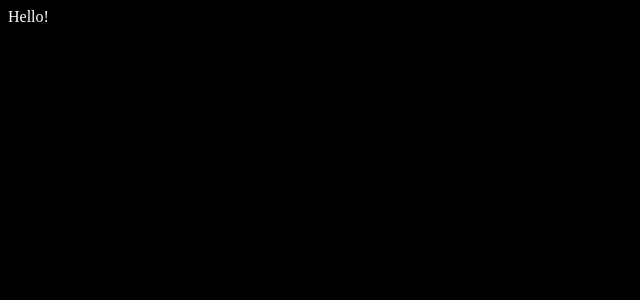
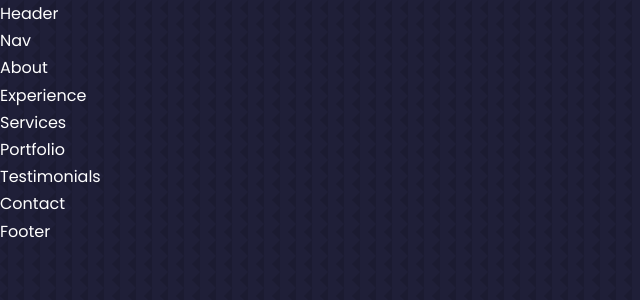
Before and after one commit to BehnamBorhani/My-Portfolio, a React (Create React App) app: page / in a window 1280 px wide. Shown: the top 300 px of the page, without its empty margins (0-640 px from the left). Built offline with nearby package versions, Linux system fonts and the light colour scheme.

Commit message:
General styles updated

```diff
--- a/src/App.jsx
+++ b/src/App.jsx
@@ -1,7 +1,28 @@
 import React from "react";
+import Header from "./components/header/Header";
+import About from "./components/about/About";
+import Experience from "./components/experience/Experience";
+import Footer from "./components/footer/Footer";
+import Nav from "./components/nav/Nav";
+import Portfolio from "./components/portfolio/Portfolio";
+import Services from "./components/services/Services";
+import Testimonials from "./components/testimonials/Testimonials";
+import Contact from "./components/contact/Contact";
 
 const App = () => {
-  return <div>Hello!</div>;
+  return (
+    <>
+      <Header />
+      <Nav />
+      <About />
+      <Experience />
+      <Services />
+      <Portfolio />
+      <Testimonials />
+      <Contact />
+      <Footer />
+    </>
+  );
 };
 
 export default App;
--- a/src/components/testimonials/Testimonials.jsx
+++ b/src/components/testimonials/Testimonials.jsx
@@ -0,0 +1,8 @@
+import React from "react";
+import "./testimonials.css";
+
+const Testimonials = () => {
+  return <div>Testimonials</div>;
+};
+
+export default Testimonials;
--- a/src/index.css
+++ b/src/index.css
@@ -1,4 +1,132 @@
+@import url("https://fonts.googleapis.com/css2?family=Poppins:wght@300;400;500;600&display=swap");
+
+* {
+  margin: 0;
+  padding: 0;
+  border: 0;
+  outline: 0;
+  box-sizing: border-box;
+  list-style: none;
+  text-decoration: none;
+}
+
+:root {
+  --color-bg: #1f1f38;
+  --color-bg-variant: #2c2c6c;
+  --color-primary: #4db5ff;
+  --color-primary-variant: rgba(77, 181, 225, 0.4);
+  --color-white: #fff;
+  --color-light: rgba(225, 225, 225, 0.6);
+
+  --transition: all 400ms ease;
+
+  --container-width-lg: 75%;
+  --container-width-md: 86%;
+  --container-width-sm: 90%;
+}
+
+html {
+  scroll-behavior: smooth;
+}
+
+::-webkit-scrollbar {
+  display: none;
+}
+
 body {
-  background: black;
-  color: white;
+  font-family: "Poppins", sans-serif;
+  background: var(--color-bg);
+  color: var(--color-white);
+  line-height: 1.7;
+  background-image: url(../src/assets/bg-texture.png);
 }
+
+/* ========================= GENERAL STYLES ======================= */
+
+.container {
+  width: var(--container-width-lg);
+  margin: 0 auto;
+}
+
+h1,
+h2,
+h3,
+h4,
+h5 {
+  font-weight: 500;
+}
+
+section {
+  margin-top: 8rem;
+}
+
+section > h2,
+section > h5 {
+  text-align: center;
+  color: var(--color-light);
+}
+
+section > h2 {
+  color: var(--color-primary);
+}
+
+a {
+  color: var(--color-primary);
+  transition: var(--transition);
+}
+
+a:hover {
+  color: var(--color-white);
+}
+
+.btn {
+  width: max-content;
+  display: inline-block;
+  color: var(--color-primary);
+  padding: 0.75rem 1.2rem;
+  border-radius: 0.4rem;
+  cursor: pointer;
+  border: 1px solid var(--color-primary);
+  transition: var(--transition);
+}
+
+.btn:hover {
+  background: var(--color-white);
+  color: var(--color-bg);
+  border-color: transparent;
+}
+
+.btn.primary {
+  background: var(--color-primary);
+  color: var(--color-bg);
+}
+
+img {
+  display: block;
+  width: 100%;
+  object-fit: contain;
+}
+
+/* ========================= MEDIA QUERIES (MEDIUM DEVICES) ======================= */
+
+@media screen and (max-width: 1024px) {
+  .container {
+    width: var(--container-width-md);
+  }
+
+  .section {
+    margin-top: 6rem;
+  }
+}
+
+/* ========================= MEDIA QUERIES (SMALL DEVICES) ======================= */
+
+@media screen and (max-width: 600px) {
+  .container {
+    width: var(--container-width-sm);
+  }
+
+  .section {
+    margin-top: 2rem;
+  }
+}
```
